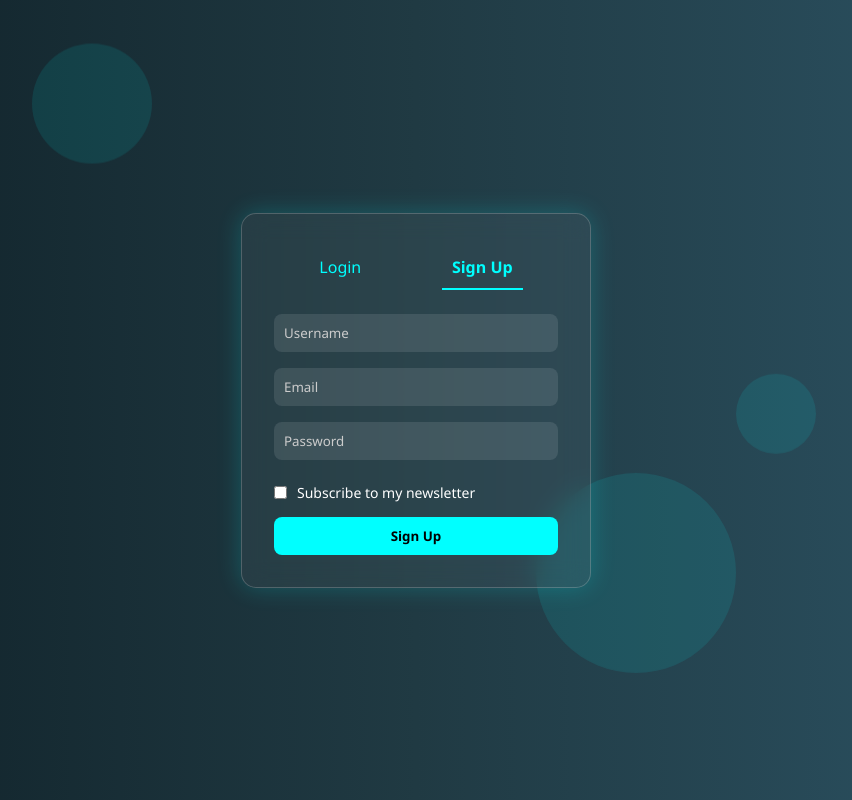
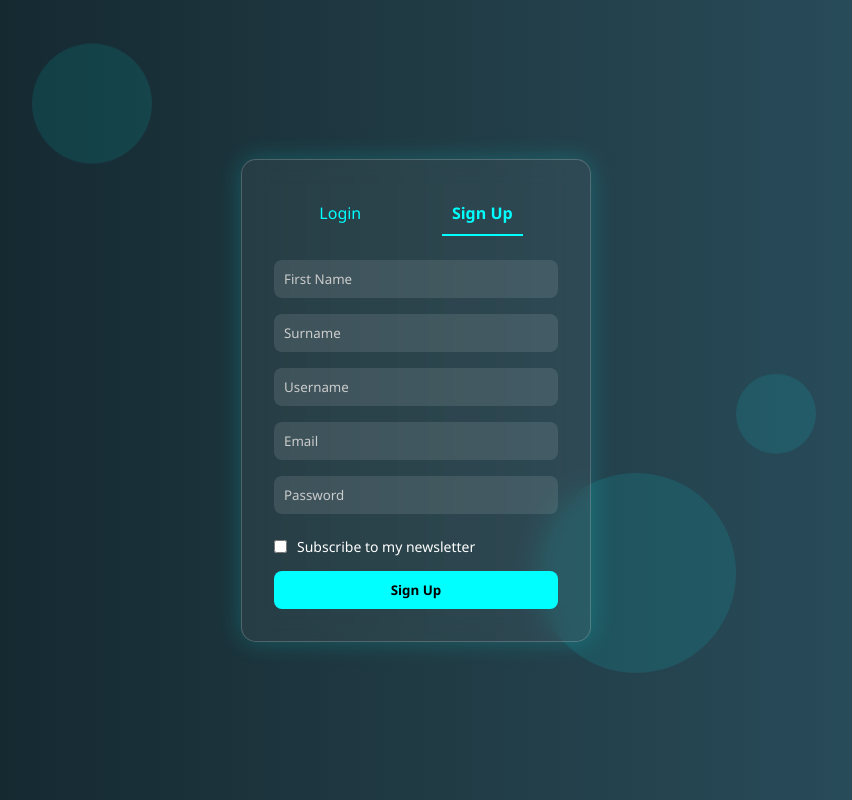
Before and after one commit to Mistaken-identity/teflon-login-form, a plain HTML site: page index.html in a window 1280 px wide. Both pictures are taken after a click on the element "Sign Up". Shown: the top 800 px of the page, without its empty margins (224-1076 px from the left). Drawn offline with Linux system fonts and the light colour scheme.

Commit message:
Added inputs to allow the user to insert name.

```diff
--- a/index.html
+++ b/index.html
@@ -174,7 +174,9 @@
     </form>
 
     <form id="signup-form">
-      <input type="text" placeholder="Username" required />
+       <input type="text" placeholder="First Name" required />
+      <input type="text" placeholder="Surname" required />
+       <input type="text" placeholder="Username" required />
       <input type="email" placeholder="Email" required />
       <input type="password" placeholder="Password" required id="signup-password" />
       <div class="newsletter">
```
